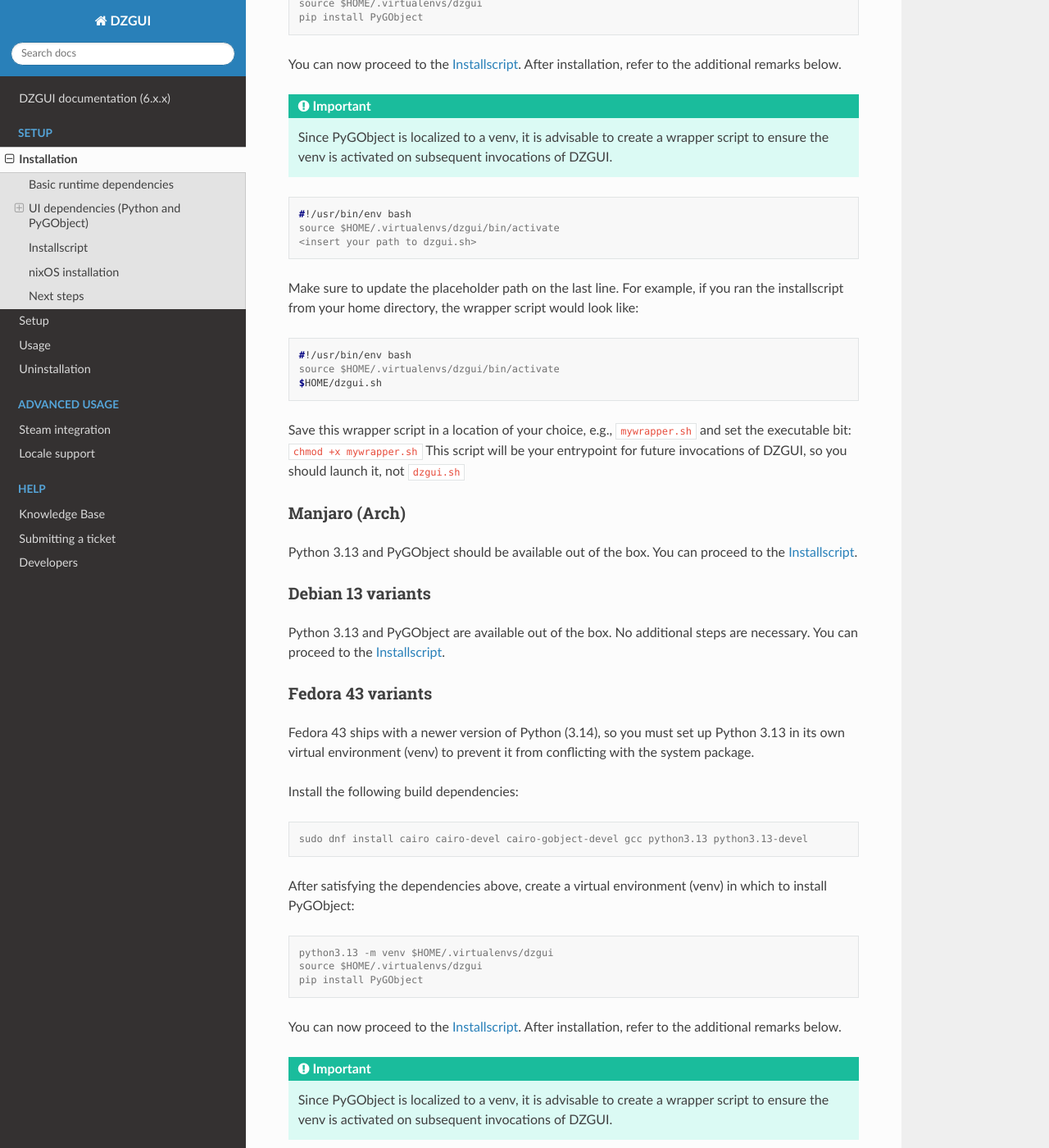
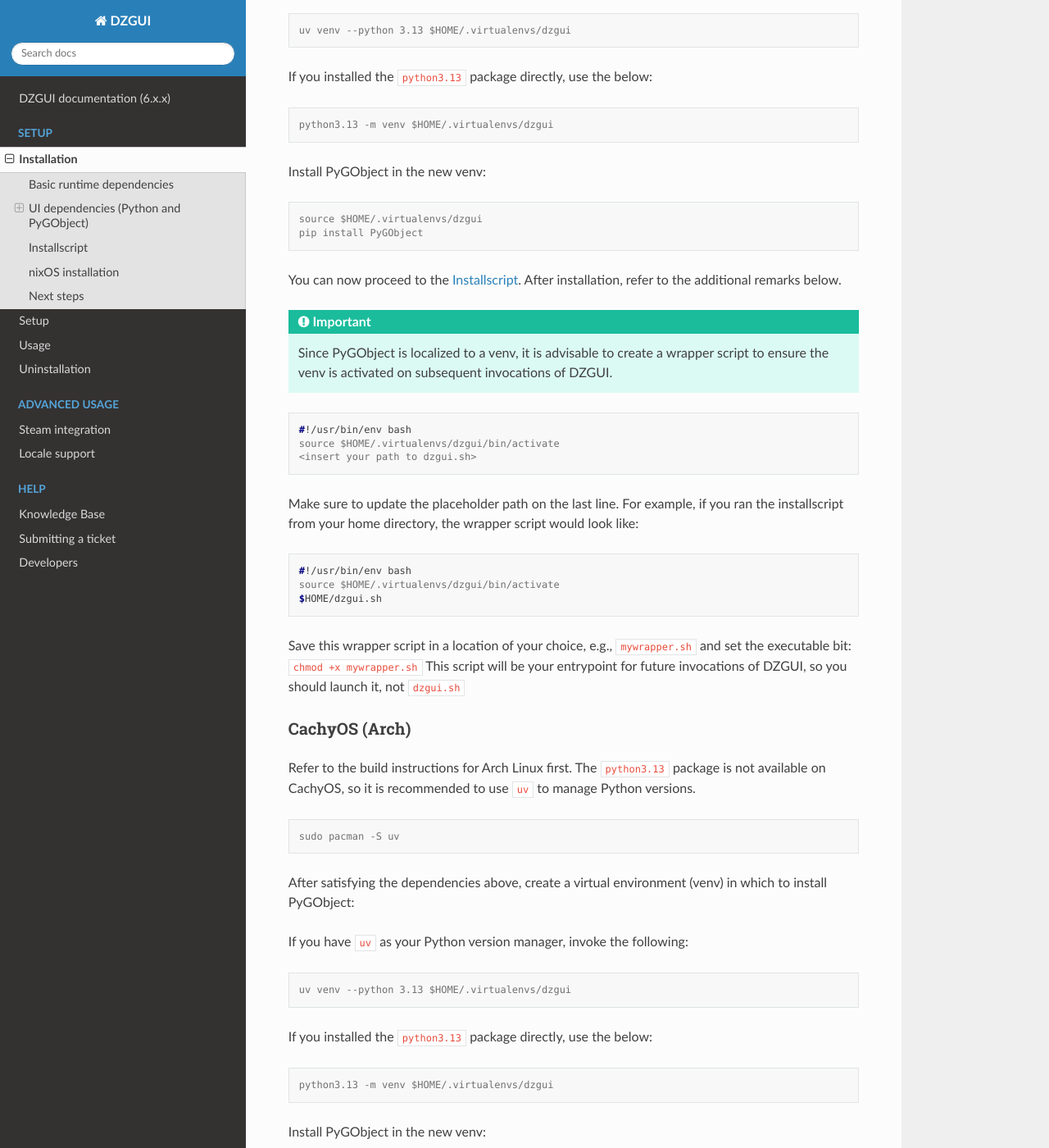
Before and after one commit to aclist/dzgui-docs, a Sphinx documentation site: the page built from source/installation.rst, in a window 1280 px wide and 1400 px high, scrolled down 1081 px. Shown: the whole window at 82% size. Built offline with Sphinx 7.4.7 and the Read the Docs theme 3.1.0, drawn with Linux system fonts in a browser that asks for light colours; some of the changed text lies outside the part shown.

Commit message:
chore: add cachyOS instructions

```diff
--- a/source/installation.rst
+++ b/source/installation.rst
@@ -32,6 +32,18 @@
 .. code:: console
 
    sudo pacman -S cmake gcc pkgconf python-cairo
+
+.. include:: venv.rst
+
+CachyOS (Arch)
+^^^^^^^^^^^^^^^^^^^^^^^
+Refer to the build instructions for Arch Linux first.
+The ``python3.13`` package is not available on CachyOS, so it is recommended to
+use ``uv`` to manage Python versions.
+
+.. code:: console
+
+   sudo pacman -S uv
 
 .. include:: venv.rst
 
--- a/source/venv.rst
+++ b/source/venv.rst
@@ -1,8 +1,22 @@
 After satisfying the dependencies above, create a virtual environment (venv) in which to install PyGObject:
+
+If you have ``uv`` as your Python version manager, invoke the following:
+
+.. code:: console
+
+    uv venv --python 3.13 $HOME/.virtualenvs/dzgui
+
+If you installed the ``python3.13`` package directly, use the below:
 
 .. code:: console
 
    python3.13 -m venv $HOME/.virtualenvs/dzgui
+
+
+Install PyGObject in the new venv:
+
+.. code:: console
+
    source $HOME/.virtualenvs/dzgui
    pip install PyGObject
 
```
